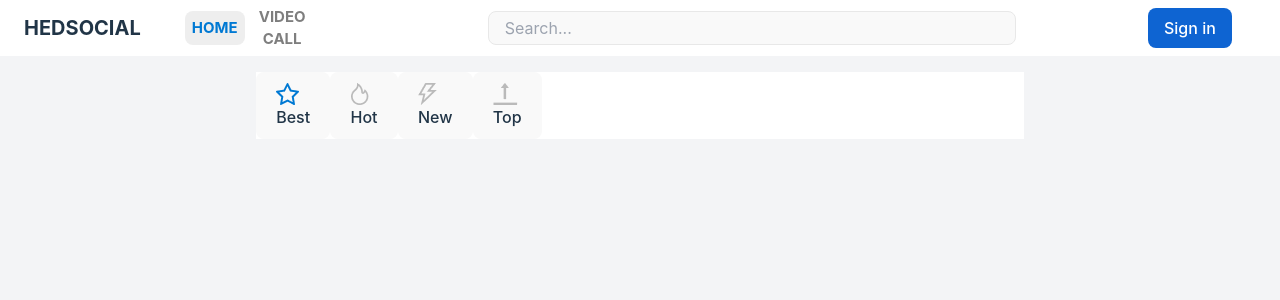
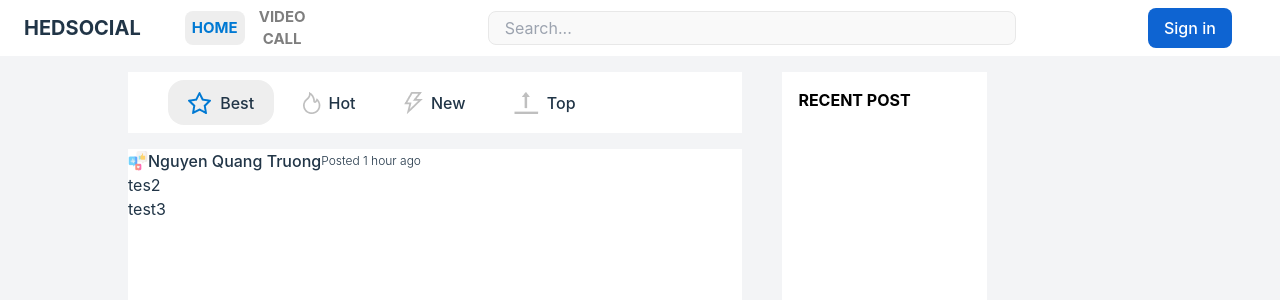
Before and after one commit to NHH1712/itss_project, a React (Vite) app: page / in a window 1280 px wide. Shown: the top 300 px of the page. Built offline with nearby package versions, Linux system fonts and the light colour scheme.

Commit message:
update homepage

```diff
--- a/src/index.css
+++ b/src/index.css
@@ -40,7 +40,7 @@ h1 {
 }
 
 button {
-  border-radius: 8px;
+  border-radius: 16px;
   border: 1px solid transparent;
   padding: 0.6em 1.2em;
   font-size: 1em;
@@ -57,9 +57,6 @@ button:focus,
 button:focus-visible {
   outline: 4px auto -webkit-focus-ring-color;
 }
-Link {
-  color:
-}
 @media (prefers-color-scheme: light) {
   :root {
     color: #213547;
@@ -69,6 +66,6 @@ Link {
     color: #747bff;
   }
   button {
-    background-color: #f9f9f9;
+    background-color: #fff;
   }
 }
--- a/src/pages/home.jsx
+++ b/src/pages/home.jsx
@@ -4,32 +4,56 @@ const Home = () => {
   return (
     <div className="h-screen w-screen bg-gray-100">
       <Header />
-      <div>
-        <div className="filter bg-white w-3/5 overflow-y-auto mx-auto mt-4">
-          <div className="flex">
-            <div className="">
-              <button>
-                <img src="/star.png" alt="Star"></img>
-                Best
-              </button>
-            </div>
-            <div>
-              <button>
-                <img src="/fire.png" alt="Fire"></img>Hot
-              </button>
-            </div>
-            <div>
-              <button>
-                <img src="/thunder.png" alt="Thunder"></img>New
-              </button>
-            </div>
-            <div>
-              <button>
-                <img src="/up.png" alt="Up"></img>Top
-              </button>
+      <div className="w-4/5 flex mt-4 mx-auto">
+        <div className="main-view-page w-3/5 mr-10">
+          <div className="filter bg-white py-2">
+            <div className="flex ml-10">
+              <div className="mr-2">
+                <button className="bg-[#eeeeee] flex items-center justify-center">
+                  <img src="/star.png" alt="Star" className="mr-2"></img>Best
+                </button>
+              </div>
+              <div className="mr-2">
+                <button className="flex items-center justify-center">
+                  <img src="/fire.png" alt="Fire" className="mr-2"></img>Hot
+                </button>
+              </div>
+              <div className="mr-2">
+                <button className="flex items-center justify-center">
+                  <img src="/thunder.png" alt="Thunder" className="mr-2"></img>
+                  New
+                </button>
+              </div>
+              <div>
+                <button className="flex items-center justify-center">
+                  <img src="/up.png" alt="Up" className="mr-2"></img>Top
+                </button>
+              </div>
             </div>
           </div>
-          <div></div>
+          <div className="post-view bg-white mt-4 h-[80vh]">
+            <div className="header-post flex items-center">
+              <div className="user-icon">
+                <img src="/social-media.png" alt="icon" width={20} height={20}></img>
+              </div>
+              <div className="user-name font-medium text-base">
+                <div>Nguyen Quang Truong</div>
+              </div>
+              <div className="time-post font-light text-xs">
+                <div>Posted 1 hour ago</div>
+              </div>
+              <div className="post-tag">
+
+              </div>
+            </div>
+            <div className="content-post">tes2</div>
+            <div className="comment-post">test3</div>
+          </div>
+        </div>
+        <div className="recent-post w-1/5 bg-white p-4 h-[40vh]">
+          <div>
+            <p className="font-bold text-black">RECENT POST</p>
+          </div>
         </div>
       </div>
     </div>
```
